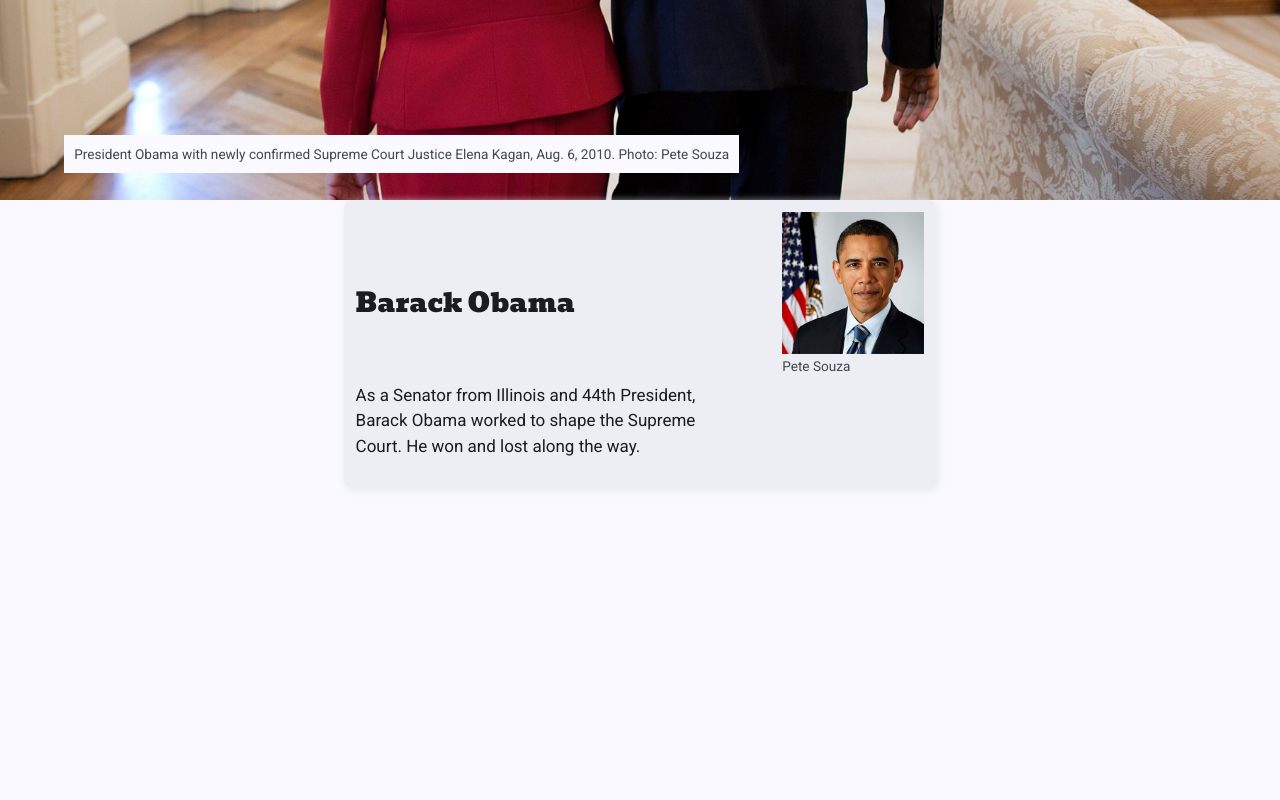
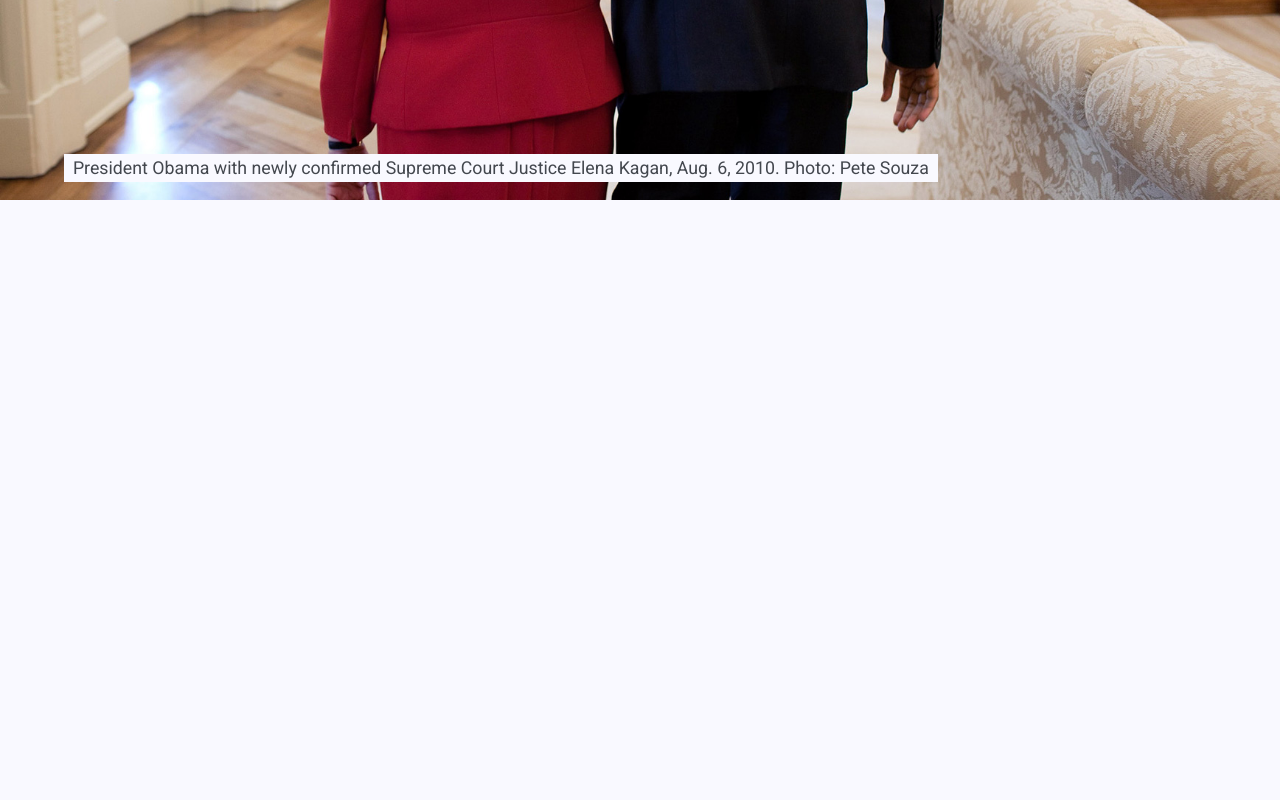
Before and after one commit to seankelliher/obama-scotus, a Vue app: page / in a window 1280 px wide. Shown: the part 600-1400 px from the top of the page. Built offline with nearby package versions, Linux system fonts and the light colour scheme.

Commit message:
Overall styles. All viewports now use full screen images.

```diff
--- a/src/style.css
+++ b/src/style.css
@@ -1,9 +1,9 @@
-/* @link https://utopia.fyi/type/calculator?c=320,14,1.25,1280,17,1.25,2,1,&s=0.75|0.5|0.25,1.5|2|3|4|6,s-l&g=s,l,xl,12 */
+/* @link https://utopia.fyi/type/calculator?c=320,16,1.125,1280,20,1.125,2,1,&s=0.75|0.5|0.25,1.5|2|3|4|6,s-l&g=s,l,xl,12 */
 :root {
-  --fs-1: clamp(0.7rem, 0.65rem + 0.25vw, 0.85rem);
-  --fs0: clamp(0.875rem, 0.8125rem + 0.3125vw, 1.0625rem);
-  --fs1: clamp(1.0938rem, 1.0156rem + 0.3906vw, 1.3281rem);
-  --fs2: clamp(1.3672rem, 1.2695rem + 0.4883vw, 1.6602rem);
+  --fs-1: clamp(0.8889rem, 0.8148rem + 0.3704vw, 1.1111rem);
+  --fs0: clamp(1rem, 0.9167rem + 0.4167vw, 1.25rem);
+  --fs1: clamp(1.125rem, 1.0313rem + 0.4688vw, 1.4063rem);
+  --fs2: clamp(1.2656rem, 1.1602rem + 0.5273vw, 1.582rem);
 }
 
 /* Stylesheet uses Level 3 Media Queries. Level 4 coverage still spotty. */
@@ -25,7 +25,7 @@ img {
     margin: 0 auto;
     padding: 0;
     display: flex;
-    flex-flow: column nowrap;
+    flex-flow: row wrap;
     justify-content: flex-start;
     align-items: flex-start;
 }
@@ -40,8 +40,9 @@ img {
     z-index: -1;
 }
 
-figure.full-width {
+figure.full-width  {
     width: 100vw;
+    height: 100vh;
     margin: 0;
     padding: 0;
     position: relative;
@@ -52,45 +53,34 @@ figure.full-width {
 }
 
 .full-width-title {
-    width: 90%;
+    width: 100%;
     margin: 0;
-    padding: 0 5%;
+    padding: 0 0.5em;
     position: absolute;
-    top: 2em;
+    top: 1em;
+    z-index: 1;
     text-align: center;
-    z-index: 1;
-}
-
-@media (min-width: 300px) and (max-width: 599px) {
-    .full-width-title {
-        top: 0;
-    }
-}
-
-@media (min-width: 600px) and (max-width: 899px) {
-    .full-width-title {
-        top: 1em;
-    }
-}
-
-@media (min-width: 900px) {
-    .full-width-title {
-        top: 2em;
-    }
 }
 
 .full-width-img {
     width: 100vw;
+    height: 100vh;
     object-fit: cover;
 }
 
 .full-width-caption {
     margin: 0 5%;
+    padding: 0 0.5em;
+    background: #f9f9ff; /* surface */
+    position: absolute;
+    left: 0;
+    bottom: 1em;
+    display: inline;
 }
 
 section {
     width: 90%;
-    margin: 0;
+    margin-top: 110vh;
     padding: 0 5%;
     flex: initial;
     display: flex;
@@ -100,16 +90,28 @@ section {
     z-index: 1;
 }
 
+section:last-child {
+    margin-bottom: 20vh;
+}
+
 .content-box {
     margin: 0;
-    padding: 0.75em;
-    background: #ededf4; /* surface container  */
+    background: #f9f9ff; /* surface */
     border-radius: 8px;
     filter: drop-shadow(2px 2px 4px #e7e8ee); /* surface container high */
     flex: initial;
-    display: flex;
-    flex-flow: row wrap;
-    position: relative;
+}
+
+.content-box-title {
+    width: 100%;
+    margin: 0;
+    padding: 0;
+    flex: initial;
+}
+
+figure.portrait {
+    margin: 0;
+    padding: 0;
 }
 
 .content-box-text {
@@ -117,32 +119,32 @@ section {
     padding: 0;
 }
 
-figure.portrait {
-    width: 25%;
-    margin: 0;
-    padding: 0;
-}
-
-/* Used to make last scene sticky */
-.sticky {
-    position: sticky;
-    top: 2em;
-}
-
-.replay-icon {
-    width: 24px;
-    height: 24px;
-    margin: 0;
-    padding: 6px;
-    position: absolute;
-    bottom: 6px;
-    left: 6px;
-    cursor: pointer;
+.replay-box {
+    width: 100%;
+    margin-bottom: 1em;
+    padding: 0.25em 0;
+    flex: initial;
+    display: flex;
+    flex-flow: row wrap;
+    justify-content: center;
+    align-items: flex-start;
     opacity: 0;
 }
 
-.replay-icon:hover {
-    background: #d9d9e0; /* surface dim */
+figure.replay-icon {
+    margin: 0;
+    padding: 0.25em 1em;
+    background: #ededf4; /* onSurface */
+    flex: initial;
+    display: flex;
+    flex-flow: row wrap;
+    justify-content: center;
+    align-items: flex-start;
+}
+
+figure.replay-icon:hover {
+    cursor: pointer;
+    background: #e7e8ee; /* surface container high */
 }
 
 .fade {
@@ -159,97 +161,119 @@ figure.portrait {
     }
 }
 
-/* Media Queries */
-@media (min-width:300px) and (max-width:959px) {
-    section {
-        height: 100vh;
-    }
-
-    figure.full-width {
-            height: auto;
-    }
-
-    .full-width-img {
-        height: auto;
-    }
-
-    .full-width-caption {
-        padding: 0;
-        background: none;
-        position: static;
-        display: block;
-    }
-
+/* Media queries for content boxes */
+@media (min-width: 300px) and (max-width: 499px) {
     .content-box {
         width: 80%;
-    }
-}
-
-@media (min-width:300px) and (max-width:599px) {
-    .content-box {
+        padding: 0 5%;
+        display: flex;
+        flex-flow: row wrap;
         justify-content: center;
         align-items: flex-start;
     }
 
-    .content-box-text {
+    figure.portrait {
+        width: 45%;
+    }
+
+    .content-box-text  {
         width: 100%;
     }
 
-    figure.portrait {
-        width: 40%;
+    h2 {
+        text-align: center;
     }
 }
 
-@media (min-width:600px) and (max-width:959px) {
+@media (min-width: 500px) and (max-width: 699px) {
     .content-box {
-        justify-content: space-between;
-        align-items: center;
-    }
-
-    .content-box-text {
         width: 65%;
+        padding: 0 2.5%;
+        display: flex;
+        flex-flow: row wrap;
+        justify-content: center;
+        align-items: flex-start;
     }
 
     figure.portrait {
-        width: 25%;
+        width: 45%;
+    }
+
+    .content-box-text  {
+        width: 100%;
+    }
+
+    h2 {
+        text-align: center;
     }
 }
 
-
-@media (min-width:960px) {
-    figure.full-width {
-            height: 100vh;
-    }
-
-    .full-width-img {
-        height: 100vh;
-    }
-
-    .full-width-caption {
-        padding: 0.5em 0.75em;
-        background: #f9f9ff; /* surface */
-        position: absolute;
-        bottom: 2em;
-        display: inline-block;
-        z-index: 1;
-    }
-
-    section {
-        height: 100vh;
-    }
-
+@media (min-width: 700px) and (max-width: 899px) {
     .content-box {
         width: 50%;
-        justify-content: space-between;
-        align-items: center;
-    }
-
-    .content-box-text {
-        width: 65%; /* same as 600 - 959px */
+        padding: 0 2.5%;
+        display: flex;
+        flex-flow: row wrap;
+        justify-content: center;
+        align-items: flex-start;
     }
 
     figure.portrait {
-        width: 25%; /* same as 600 - 959px */
+        width: 45%;
+    }
+
+    .content-box-text  {
+        width: 100%;
+    }
+
+    h2 {
+        text-align: center;
+    }
+}
+
+@media (min-width: 900px) and (max-width: 1099px) {
+    .content-box {
+        width: 50%;
+        padding: 0 2.5%;
+        display: flex;
+        flex-flow: row wrap;
+        justify-content: space-between;
+        align-items: flex-start;
+    }
+
+    figure.portrait {
+        width: 30%;
+    }
+
+    .content-box-text  {
+        width: 60%;
+    }
+
+    h2 {
+        text-align: left;
+    }
+}
+
+@media (min-width: 1100px) {
+    .content-box {
+        width: 45%;
+        padding: 0 2.5%;
+        display: flex;
+        flex-flow: row wrap;
+        justify-content: space-between;
+        align-items: flex-start;
+    }
+
+    figure.portrait {
+        width: 30%;
+    }
+
+    .content-box-text  {
+        width: 60%;
+    }
+
+    h2 {
+        text-align: left;
     }
 }
 
@@ -271,9 +295,8 @@ h2 {
     font-family: Bevan, serif;
     font-weight: 400;
     font-style: normal;
-    font-size: var(--fs2);
+    font-size: var(--fs1);
     line-height: 1.2;
-    margin-bottom: 0.25em;
     color: #191c20; /* on surface */
 }
 
@@ -296,6 +319,6 @@ figcaption {
     font-style: normal;
     font-variation-settings: "wdth" 100;
     font-size: var(--fs-1);
-    line-height: 1.8;
+    line-height: 1.6;
     color: #43474e; /* on surface variant */
 }
```
